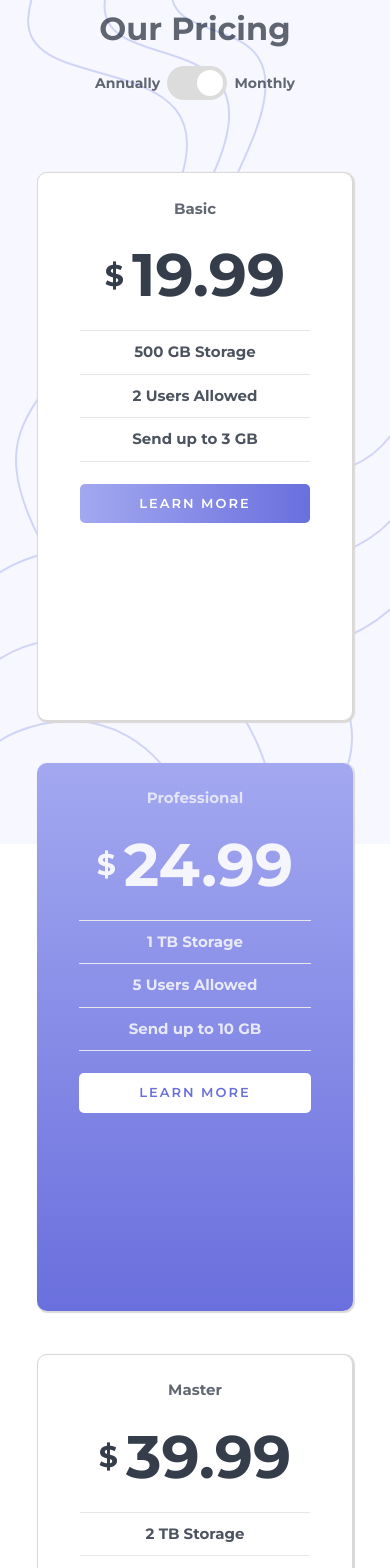
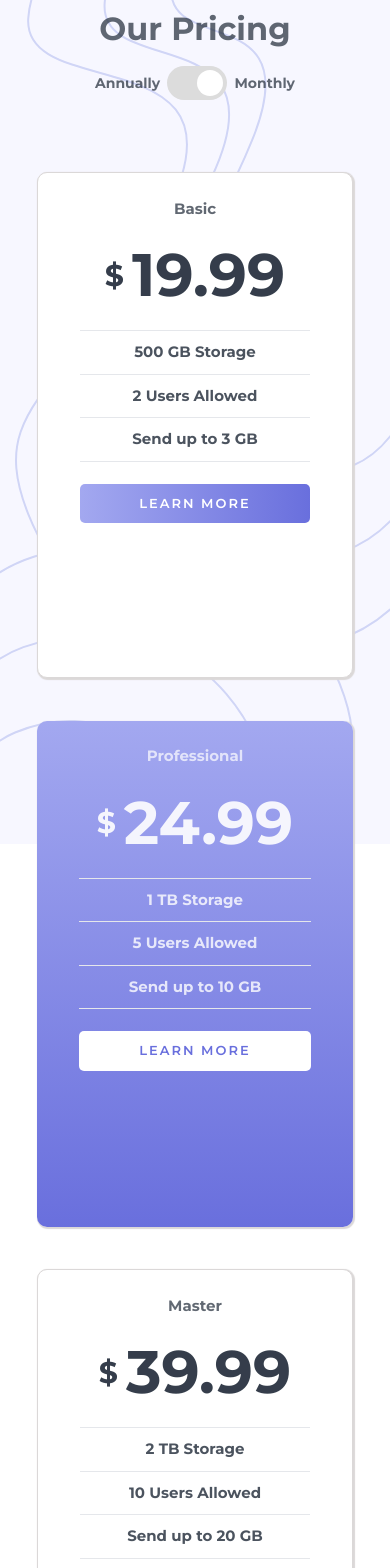
Before and after one commit to RownokNishat/pricing_component, a React (Create React App) app: page / in a window 390 px wide. Shown: the top 1568 px of the page. Built offline with nearby package versions, Linux system fonts and the light colour scheme.

Commit message:
reponsive_height_updated

```diff
--- a/src/Shared_Component/Card/Card.module.css
+++ b/src/Shared_Component/Card/Card.module.css
@@ -101,7 +101,7 @@
     width: 70%;
     margin: auto;
     padding: 3% 12%;
-    height: 65vh;
+    height: 60vh;
     border: 1px solid #dbd8d8;
     box-shadow: 1px 1px 1px 1px #dbd8d8;
     margin-bottom: 5vh;
@@ -120,7 +120,7 @@
     width: 70%;
     margin: auto;
     padding: 3% 12%;
-    height: 65vh;
+    height: 60vh;
     position: relative;
     bottom: 0vh;
     color: white;
@@ -143,7 +143,7 @@
     width: 90%;
     margin: auto;
     padding: 3% 12%;
-    height: 65vh;
+    height: 60vh;
     border: 1px solid #dbd8d8;
     box-shadow: 1px 1px 1px 1px #dbd8d8;
     margin-bottom: 5vh;
@@ -162,7 +162,7 @@
     width: 90%;
     margin: auto;
     padding: 3% 12%;
-    height: 65vh;
+    height: 60vh;
     position: relative;
     bottom: 0vh;
     color: white;
@@ -185,7 +185,7 @@
     text-align: center;
     width: 100%;
     padding: 3% 12%;
-    height: 65vh;
+    height: 60vh;
     border: 1px solid #dbd8d8;
     box-shadow: 1px 1px 1px 1px #dbd8d8;
     margin-bottom: 5vh;
@@ -203,7 +203,7 @@
     text-align: center;
     width: 100%;
     padding: 3% 12%;
-    height: 65vh;
+    height: 60vh;
     position: relative;
     bottom: 0vh;
     color: white;
```
